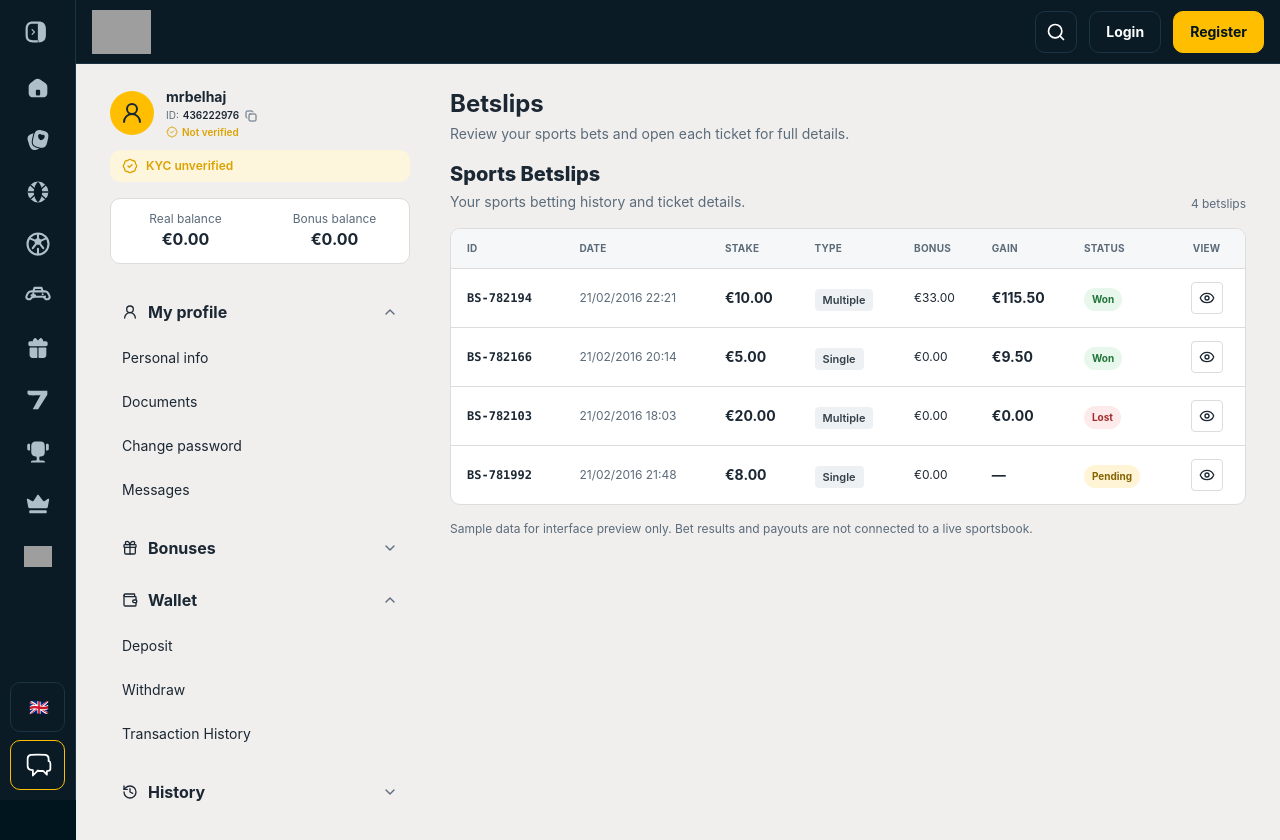
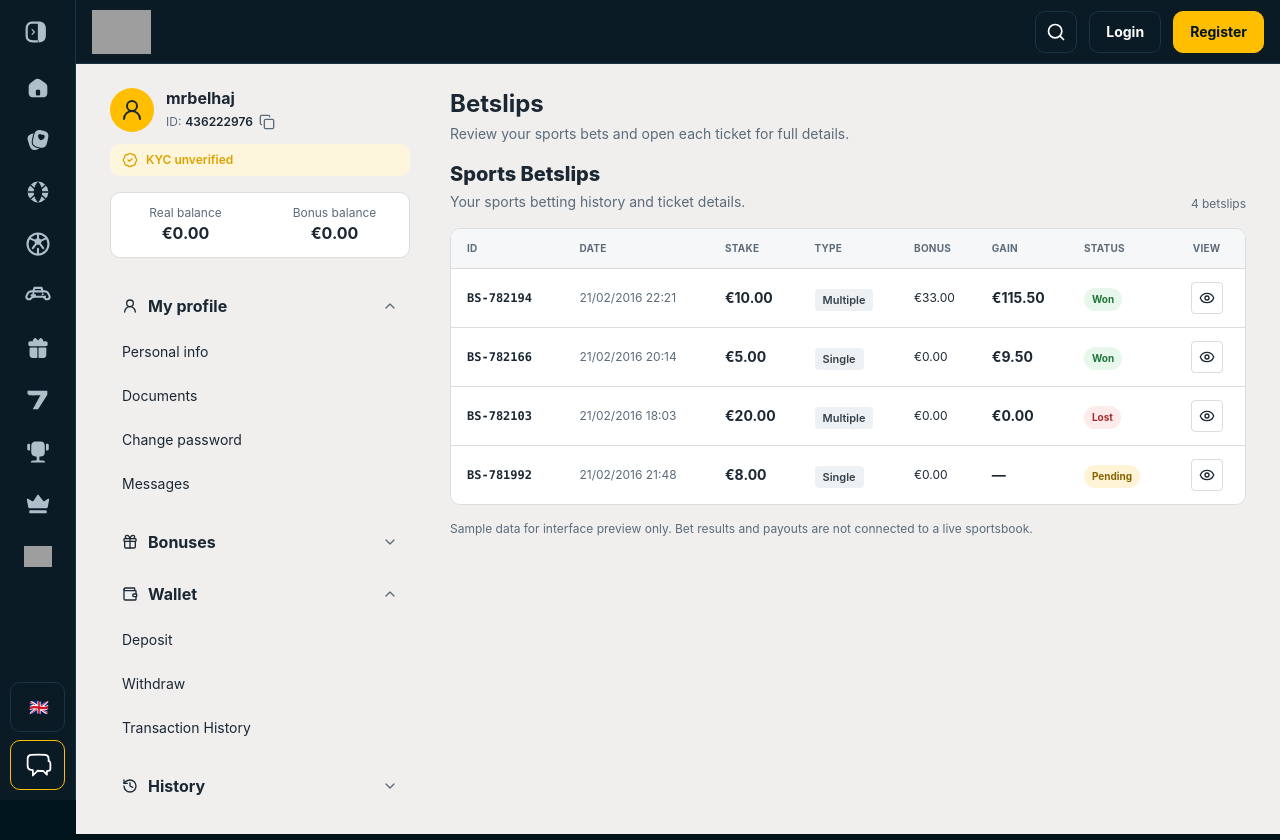
Before and after one commit to Bclick9/Bclick, a React (Vite) app in the folder frontend/: page /account/betslips in a window 1280 px wide. Built offline with nearby package versions, Linux system fonts and the light colour scheme; grey boxes are pictures that could not be loaded.

Commit message:
Enlarge account identity block and remove inline verification label

```diff
--- a/frontend/components/AccountPanel.tsx
+++ b/frontend/components/AccountPanel.tsx
@@ -73,11 +73,11 @@ export function AccountPanel() {
         <span className="flex h-11 w-11 shrink-0 items-center justify-center rounded-full bg-[var(--cb-yellow)]">
           <User2 className="h-6 w-6 text-[var(--cb-light-text)]" />
         </span>
-        <div className="Account-nameAndIdStyles min-w-0 flex-1 leading-tight">
+        <div className="Account-nameAndIdStyles flex min-w-0 flex-1 flex-col justify-center gap-1">
           <div className="firstAndLastName">
-            <span className="large block truncate text-[14px] font-bold text-[var(--cb-light-text)]">mrbelhaj</span>
+            <span className="large block truncate text-base leading-5 font-bold text-[var(--cb-light-text)]">mrbelhaj</span>
           </div>
-          <div className="userId mt-0.5 flex min-w-0 items-center gap-1 text-[10px] text-[var(--cb-light-muted)]">
+          <div className="userId mt-0 flex min-w-0 items-center gap-1 text-xs text-[var(--cb-light-muted)]">
             <span className="shrink-0">ID:</span>
             <span className="Copy-Text-copyTextStyles inline-flex min-w-0 items-center gap-1">
               <span className="truncate font-semibold text-[var(--cb-light-text)]">436222976</span>
@@ -86,15 +86,11 @@ export function AccountPanel() {
                 onClick={copyUserId}
                 aria-label={copiedUserId ? 'User ID copied' : 'Copy user ID'}
                 title={copiedUserId ? 'Copied' : 'Copy ID'}
-                className="inline-flex h-4 w-4 shrink-0 items-center justify-center rounded text-[var(--cb-light-muted)] transition-colors hover:text-[var(--cb-light-text)]"
+                className="inline-flex h-5 w-5 shrink-0 items-center justify-center rounded text-[var(--cb-light-muted)] transition-colors hover:text-[var(--cb-light-text)]"
               >
-                {copiedUserId ? <BadgeCheck className="h-3 w-3" aria-hidden="true" /> : <Copy className="h-3 w-3" aria-hidden="true" />}
+                {copiedUserId ? <BadgeCheck className="h-4 w-4" aria-hidden="true" /> : <Copy className="h-4 w-4" aria-hidden="true" />}
               </button>
             </span>
-          </div>
-          <div className="verifiedBlock mt-0.5 flex items-center gap-1 text-[10px] font-semibold text-[var(--cb-yellow-dark)]">
-            <BadgeCheck className="h-3 w-3 shrink-0" aria-hidden="true" />
-            <span>Not verified</span>
           </div>
         </div>
       </div>
@@ -144,7 +140,7 @@ export function AccountPanel() {
                       to={l.path}
                       className={cn(
                         'block px-3 py-3 rounded-md text-sm transition-colors',
-                        pathname === l.path
+                        (pathname === l.path || (l.path === '/account/betslips' && pathname.startsWith('/account/betslips/')))
                           ? 'bg-[var(--cb-light-selected)] text-[var(--cb-light-text)]'
                           : 'text-[var(--cb-light-text)] hover:bg-black/5',
                       )}
@@ -189,7 +185,7 @@ export function AccountLayout({ children }: { children: ReactNode }) {
     ? walletLinks
     : pathname.startsWith('/account/bonuses-')
       ? bonusLinks
-      : pathname === '/account/betslips'
+      : pathname.startsWith('/account/betslips')
         ? historyLinks
         : profileLinks
   const isAccountHome = pathname === '/account'
@@ -222,7 +218,7 @@ export function AccountLayout({ children }: { children: ReactNode }) {
                     aria-current={pathname === link.path ? 'page' : undefined}
                     className={cn(
                       'shrink-0 whitespace-nowrap rounded border px-3 py-2 text-sm transition-colors',
-                      pathname === link.path
+                      (pathname === link.path || (link.path === '/account/betslips' && pathname.startsWith('/account/betslips/')))
                         ? 'border-[var(--cb-light-border)] bg-[var(--cb-light-selected)] font-semibold text-[var(--cb-light-text)]'
                         : 'border-transparent text-[var(--cb-light-muted)] hover:bg-black/5',
                     )}
```
